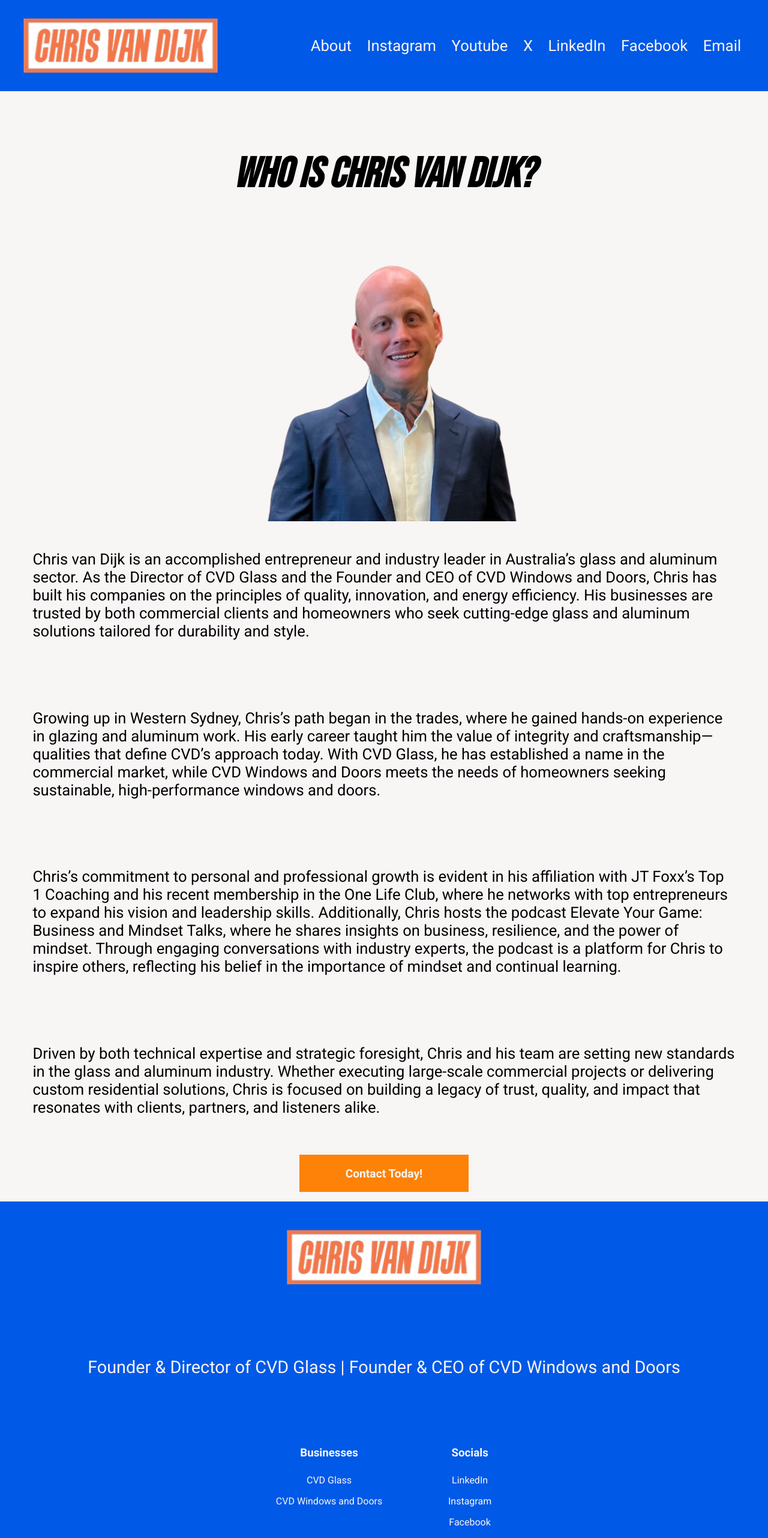
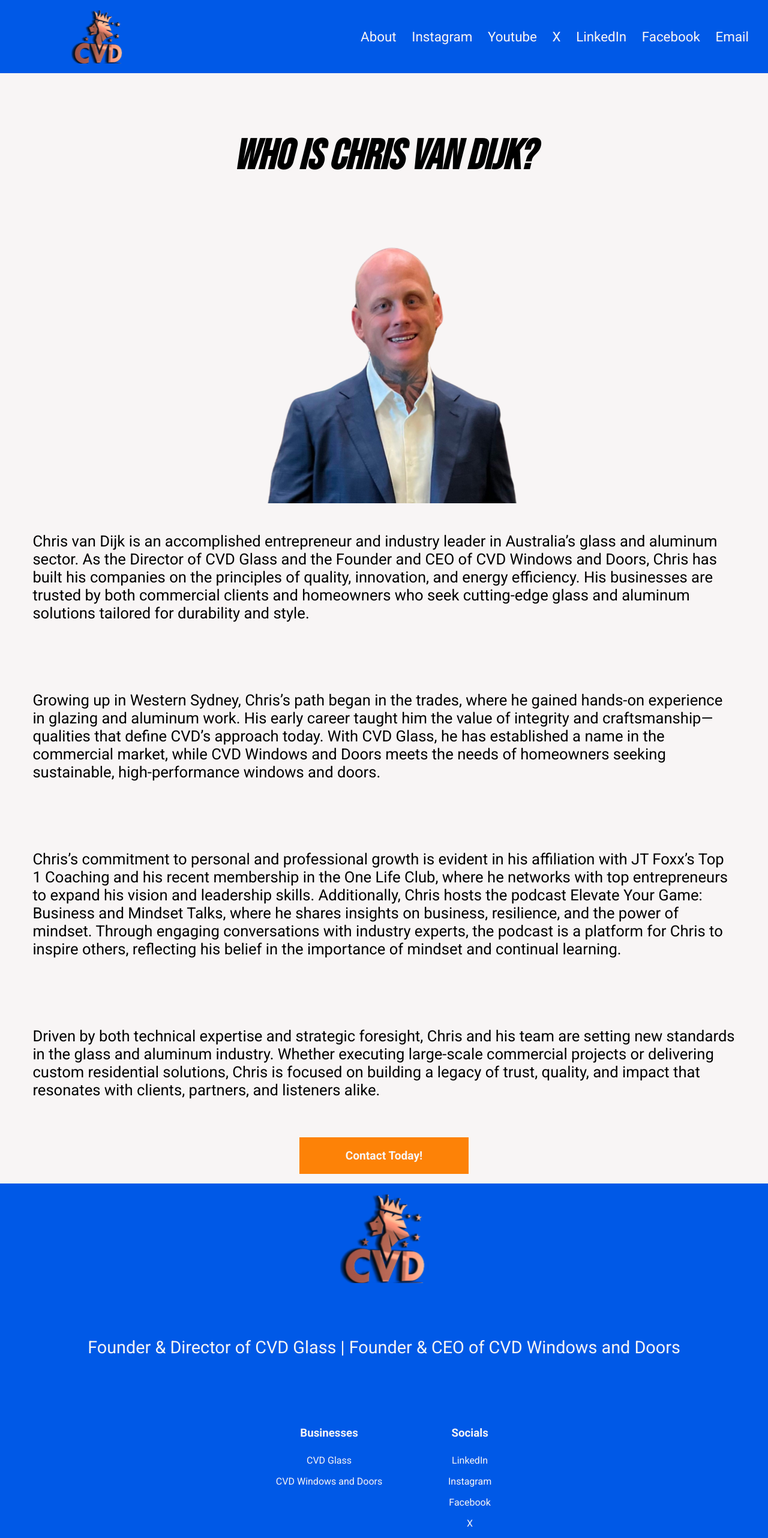
Before and after one commit to jshields123/chris_personal_site, a Next.js app: page /about in a window 1280 px wide. Shown: the top 2564 px of the page at 60% size. Built offline with nearby package versions, Linux system fonts and the light colour scheme.

Commit message:
added the lion logo, changed favicon, added link animation

```diff
--- a/app/components/Hero/Hero.module.css
+++ b/app/components/Hero/Hero.module.css
@@ -6,7 +6,6 @@
   font-style: italic;
   font-weight: var(--font-weight-bold);
   max-width: var(--tab-width);
-  padding: var(--padding-s);
   text-align: center;
 }
 
--- a/app/components/LinksList/LinksList.module.css
+++ b/app/components/LinksList/LinksList.module.css
@@ -28,8 +28,25 @@
 }
 
 .link {
+  position: relative;
   text-decoration: none;
   color: var(--white-color);
+  padding-bottom: 4px;
+}
+
+.link::after {
+  content: "";
+  position: absolute;
+  left: 0;
+  bottom: 0;
+  height: 2px;
+  width: 0;
+  background-color: var(--white-color);
+  transition: width 0.3s ease;
+}
+
+.link:hover::after {
+  width: 100%;
 }
 
 @media screen and (min-width: 768px) {
--- a/app/components/LinksSection/LinksSection.jsx
+++ b/app/components/LinksSection/LinksSection.jsx
@@ -7,12 +7,12 @@
   return (
     <div className={styles.container}>
       <Image
+        src={"/images/lion_cvd_logo.svg"}
+        alt={"cvd-logo"}
+        height={78}
+        width={326}
         className={styles.logo}
-        src="/images/chris-logo.svg"
-        alt="cvd-logo"
-        height={90}
-        width={326}
-        loading="lazy"
+        loading={"lazy"}
       />
       <ThirdHeading className={styles.subheading} />
       <div className={styles.links}>
--- a/app/components/LinksSection/LinksSection.module.css
+++ b/app/components/LinksSection/LinksSection.module.css
@@ -6,15 +6,13 @@
 }
 
 .logo {
-  padding: 3em;
-  width: 200px;
-  height: 56px;
+  height: 110px;
+  padding: 1em;
 }
 
 @media screen and (min-width: 768px) {
   .logo {
-    width: 326px;
-    height: 90px;
+    height: 150px;
   }
 }
 
--- a/app/components/NavItem/NavItem.module.css
+++ b/app/components/NavItem/NavItem.module.css
@@ -1,5 +1,22 @@
 .text {
+  position: relative;
   color: var(--white-color);
-  font-size: var(--font-size-xl);
+  font-size: var(--font-size-l);
   text-decoration: none;
+  padding-bottom: 4px;
 }
+
+.text::after {
+  content: "";
+  position: absolute;
+  left: 0;
+  bottom: 0;
+  height: 2px;
+  width: 0;
+  background-color: var(--white-color);
+  transition: width 0.3s ease;
+}
+
+.text:hover::after {
+  width: 100%;
+}
--- a/app/components/Navbar/Navbar.jsx
+++ b/app/components/Navbar/Navbar.jsx
@@ -17,9 +17,9 @@
         <div className={styles.logo}>
           <Link href="/">
             <Image
-              src={"/images/chris-logo.svg"}
+              src={"/images/lion_cvd_logo.svg"}
               alt={"cvd-logo"}
-              height={90}
+              height={78}
               width={326}
               className={styles.logo}
               loading={"lazy"}
--- a/app/components/Navbar/Navbar.module.css
+++ b/app/components/Navbar/Navbar.module.css
@@ -3,14 +3,11 @@
   display: flex;
   flex-direction: row;
   justify-content: space-evenly;
-  padding: var(--padding-s);
 }
 
 .logo {
-  height: 56px;
+  height: 64px;
   width: 200px;
-  padding-left: var(--padding-s);
-  padding-right: 5px;
 }
 
 .hamburger {
--- a/app/layout.js
+++ b/app/layout.js
@@ -27,7 +27,11 @@
   return (
     <html className={styles.html} lang="en">
       <head>
-        <link rel="icon" href="/images/chris-logo.svg" type="image/svg+xml" />
+        <link
+          rel="icon"
+          href="/images/lion_cvd_logo.svg"
+          type="image/svg+xml"
+        />
       </head>
       <body className={bebasNeue.className}>
         {children}
```
Also changed, not shown: app/components/IntroSection/IntroSection.module.css (+19 -5 lines), public/images/lion_cvd_logo.svg (added).
